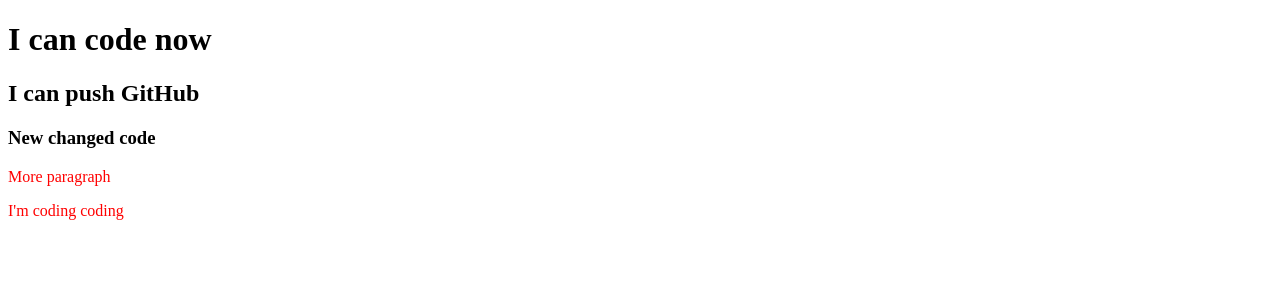
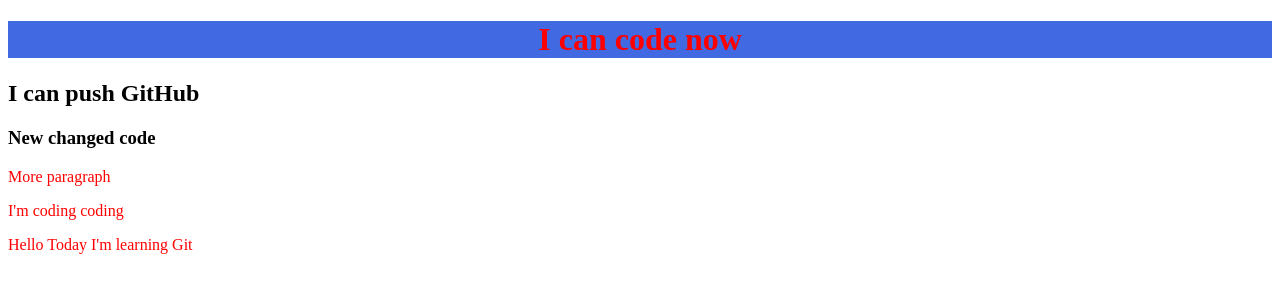
Before and after one commit to nafipathanrio/my-second-repo, a plain HTML site: page index.html in a window 1280 px wide. Drawn offline with Linux system fonts and the light colour scheme.

Commit message:
heading added

```diff
--- a/index.html
+++ b/index.html
@@ -13,5 +13,6 @@
     <h3>New changed code</h3>
     <p>More paragraph</p>
     <p>I'm coding coding</p>
+    <p>Hello Today I'm learning Git</p>
 </body>
 </html>
--- a/style.css
+++ b/style.css
@@ -1,3 +1,8 @@
 p{
     color: red;
 }
+h1{
+    color: red;
+    background-color: royalblue;
+    text-align: center;
+}
```
